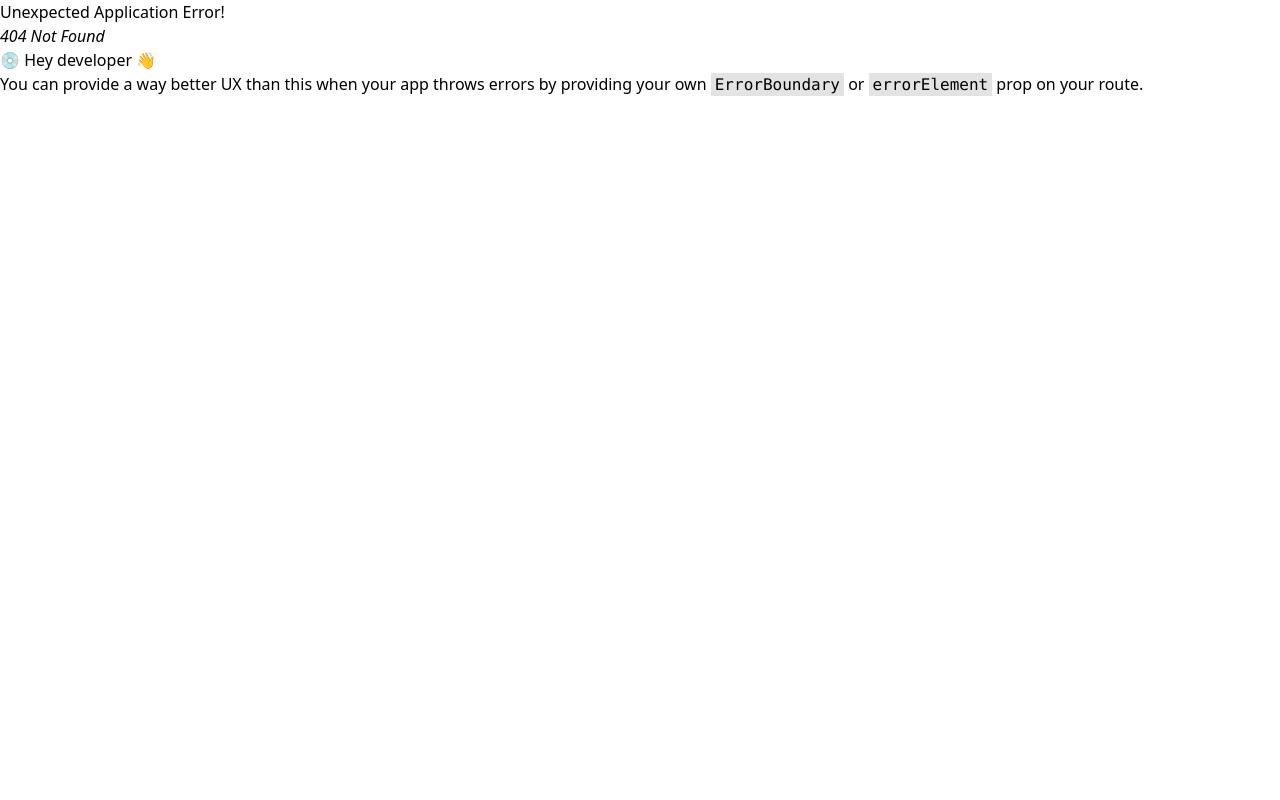
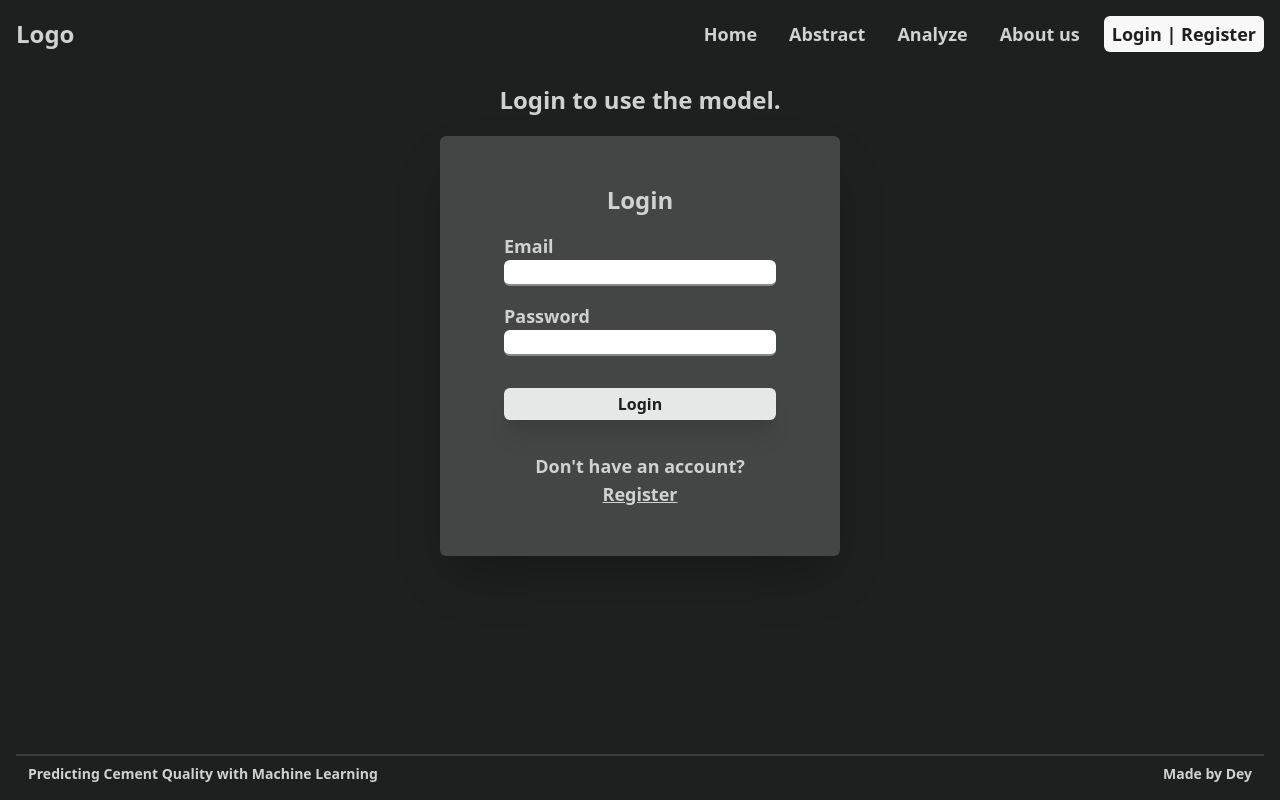
Before and after one commit to Dey11/cement, a React (Vite) app in the folder frontend/: page /login in a window 1280 px wide. Before the commit this address had no page. Built offline with nearby package versions, Linux system fonts and the light colour scheme; no server answers.

Commit message:
Add Analyze page, Register page, and Login page

```diff
--- a/frontend/src/App.tsx
+++ b/frontend/src/App.tsx
@@ -1,9 +1,13 @@
 import { createBrowserRouter, RouterProvider } from "react-router-dom";
+import { RecoilRoot } from "recoil";
 import Home from "./pages/Home";
 import Abstract from "./pages/Abstract";
 import RootLayout from "./layouts/RootLayout";
 import Literature from "./pages/Literature";
 import AboutUs from "./pages/AboutUs";
+import Register from "./pages/Register";
+import Login from "./pages/Login";
+import Analyze from "./pages/Analyze";
 
 const router = createBrowserRouter([
   {
@@ -26,6 +30,18 @@ const router = createBrowserRouter([
         path: "/about",
         element: <AboutUs />,
       },
+      {
+        path: "/register",
+        element: <Register />,
+      },
+      {
+        path: "/login",
+        element: <Login />,
+      },
+      {
+        path: "/analyze",
+        element: <Analyze />,
+      },
     ],
   },
 ]);
@@ -33,7 +49,9 @@ const router = createBrowserRouter([
 function App() {
   return (
     <>
-      <RouterProvider router={router} />
+      <RecoilRoot>
+        <RouterProvider router={router} />
+      </RecoilRoot>
     </>
   );
 }
--- a/frontend/src/components/Header.tsx
+++ b/frontend/src/components/Header.tsx
@@ -1,7 +1,29 @@
-import React from "react";
+import React, { useEffect } from "react";
 import { Link } from "react-router-dom";
+import { useRecoilState } from "recoil";
+import { authState } from "../state/atoms/authState";
+import axios from "axios";
 
 const Header = () => {
+  const [isLoggedInState, setIsLoggedInState] = useRecoilState(authState);
+
+  const checkToken = async () => {
+    const token = localStorage.getItem("token");
+    const response = await axios.post("http://localhost:3000/auth/profile", {
+      token,
+    });
+    // console.log(response.data);
+    setIsLoggedInState({
+      token: null,
+      name: response.data.decode.name,
+      email: response.data.decode.email,
+    });
+  };
+
+  useEffect(() => {
+    checkToken();
+  }, []);
+
   return (
     <div className="mb-8">
       <div className="flex justify-between items-center text-lg font-semibold">
@@ -17,7 +39,7 @@ const Header = () => {
               Abstract
             </div>
           </Link>
-          <Link to="/model">
+          <Link to="/analyze">
             <div className=" hover:bg-[#3c3d3d] px-2 rounded py-1">Analyze</div>
           </Link>
           <Link to="/about">
@@ -26,9 +48,15 @@ const Header = () => {
             </div>
           </Link>
           <Link to="/register">
-            <div className="bg-[#f7f8f7] text-[#1e1f1f] px-2 py-1 rounded-md hover:bg-[#aeb2b2]">
-              Register
-            </div>
+            {isLoggedInState.name ? (
+              <div className="bg-[#f7f8f7] text-[#1e1f1f] px-2 py-1 rounded-md hover:bg-[#aeb2b2]">
+                {isLoggedInState.name}
+              </div>
+            ) : (
+              <div className="bg-[#f7f8f7] text-[#1e1f1f] px-2 py-1 rounded-md hover:bg-[#aeb2b2]">
+                Login | Register
+              </div>
+            )}
           </Link>
         </div>
       </div>
--- /dev/null
+++ b/frontend/src/pages/Analyze.tsx
@@ -0,0 +1,7 @@
+import React from "react";
+
+const Analyze = () => {
+  return <div>Analyze</div>;
+};
+
+export default Analyze;
--- a/frontend/src/pages/Home.tsx
+++ b/frontend/src/pages/Home.tsx
@@ -51,9 +51,9 @@ const Home = () => {
             For more information on our approach towards solving this problem,
             read our{" "}
             <Link to="/literature">
-              <p className="underline underline-offset-4 font-semibold text-lg hover:text-[#aeb2b2] inline">
+              <span className="underline underline-offset-4 font-semibold text-lg hover:text-[#aeb2b2] inline">
                 Literature Review
-              </p>
+              </span>
             </Link>
             .
           </p>
--- /dev/null
+++ b/frontend/src/pages/Login.tsx
@@ -0,0 +1,107 @@
+import React, { useEffect, useState } from "react";
+import axios from "axios";
+import { useRecoilState } from "recoil";
+import { authState } from "../state/atoms/authState";
+import { Link, Navigate } from "react-router-dom";
+
+const Login = () => {
+  const [email, setEmail] = useState("");
+  const [password, setPassword] = useState("");
+  const [err, setErr] = useState(false);
+  const [redirect, setRedirect] = useState(false);
+
+  const [isLoggedInState, setIsLoggedInState] = useRecoilState(authState);
+
+  const handleSubmit = async (e: React.FormEvent<HTMLFormElement>) => {
+    e.preventDefault();
+    try {
+      const response = await axios.post("http://localhost:3000/auth/login", {
+        email,
+        password,
+      });
+
+      // console.log(response);
+      setIsLoggedInState({
+        token: response.data.newToken,
+        name: response.data.name,
+        email: response.data.email,
+      });
+      localStorage.setItem("token", response.data.newToken);
+
+      if (response.status === 200) {
+        setRedirect(true);
+      }
+    } catch (error) {
+      setErr(true);
+      setEmail("");
+      setPassword("");
+      // console.log(error);
+    }
+  };
+
+  useEffect(() => {}, [err]);
+
+  if (redirect) {
+    return <Navigate to={"/"} />;
+  }
+
+  return (
+    <div>
+      <div className="text-2xl font-semibold mb-5 text-center">
+        Login to use the model.
+      </div>
+      <div>
+        <form
+          className="flex flex-col space-y-4 max-w-[400px] mx-auto bg-[#444645] rounded-md shadow-2xl px-16 py-12"
+          onSubmit={handleSubmit}
+        >
+          <div className="font-bold text-2xl text-center">Login</div>
+          <div>
+            <label htmlFor="email" className="text-lg font-semibold">
+              Email
+            </label>
+            <input
+              type="email"
+              id="email"
+              className="w-full border-b-2 border-[#868a89] focus:outline-none rounded-md text-[#3c3d3d] font-semibold px-1"
+              onChange={(e) => setEmail(e.target.value)}
+              value={email}
+            />
+          </div>
+          <div>
+            <label htmlFor="password" className="text-lg font-semibold">
+              Password
+            </label>
+            <input
+              type="password"
+              id="password"
+              className="w-full border-b-2 border-[#868a89] focus:outline-none rounded-md text-[#3c3d3d] font-semibold px-1"
+              onChange={(e) => setPassword(e.target.value)}
+              value={password}
+            />
+          </div>
+          <div className="">
+            <button className="bg-[#e6e7e7] text-[#1e1f1f] py-1 my-4 font-semibold shadow-xl rounded-md hover:bg-[#868a89] min-w-full">
+              Login
+            </button>
+          </div>
+          {err && (
+            <div className="text-center text-lg font-semibold text-red-500">
+              Invalid email or password
+            </div>
+          )}
+          <div>
+            <p className="text-center text-lg font-semibold">
+              Don't have an account?{" "}
+              <Link to="/register">
+                <span className="underline">Register</span>
+              </Link>
+            </p>
+          </div>
+        </form>
+      </div>
+    </div>
+  );
+};
+
+export default Login;
--- /dev/null
+++ b/frontend/src/pages/Register.tsx
@@ -0,0 +1,90 @@
+import React, { useState } from "react";
+import { Link } from "react-router-dom";
+import axios from "axios";
+
+const Register = () => {
+  const [name, setName] = useState("");
+  const [email, setEmail] = useState("");
+  const [password, setPassword] = useState("");
+
+  const handleSubmit = async (e: React.FormEvent<HTMLFormElement>) => {
+    e.preventDefault();
+    try {
+      const response = await axios.post("http://localhost:3000/auth/register", {
+        name,
+        email,
+        password,
+      });
+      // console.log(response);
+    } catch (error) {
+      // console.log(error);
+    }
+  };
+
+  return (
+    <div>
+      <div className="text-2xl font-semibold mb-5 text-center">
+        Register to use the model.
+      </div>
+      <div>
+        <form
+          className="flex flex-col space-y-4 max-w-[400px] mx-auto bg-[#444645] rounded-md shadow-2xl px-16 py-12"
+          onSubmit={handleSubmit}
+        >
+          <div className="font-bold text-2xl text-center">Registration</div>
+          <div>
+            <label htmlFor="name" className="text-lg font-semibold">
+              Name
+            </label>
+            <input
+              type="text"
+              id="name"
+              className="w-full border-b-2 border-[#868a89] focus:outline-none rounded-md text-[#3c3d3d] font-semibold px-1"
+              onChange={(e) => setName(e.target.value)}
+              value={name}
+            />
+          </div>
+          <div>
+            <label htmlFor="email" className="text-lg font-semibold">
+              Email
+            </label>
+            <input
+              type="email"
+              id="email"
+              className="w-full border-b-2 border-[#868a89] focus:outline-none rounded-md text-[#3c3d3d] font-semibold px-1"
+              onChange={(e) => setEmail(e.target.value)}
+              value={email}
+            />
+          </div>
+          <div>
+            <label htmlFor="password" className="text-lg font-semibold">
+              Password
+            </label>
+            <input
+              type="password"
+              id="password"
+              className="w-full border-b-2 border-[#868a89] focus:outline-none rounded-md text-[#3c3d3d] font-semibold px-1"
+              onChange={(e) => setPassword(e.target.value)}
+              value={password}
+            />
+          </div>
+          <div className="">
+            <button className="bg-[#e6e7e7] text-[#1e1f1f] py-1 my-4 font-semibold shadow-xl rounded-md hover:bg-[#868a89] min-w-full">
+              Register
+            </button>
+          </div>
+          <div>
+            <p className="text-center text-lg font-semibold">
+              Already have an account?{" "}
+              <Link to="/login">
+                <span className="inline underline">Login</span>
+              </Link>
+            </p>
+          </div>
+        </form>
+      </div>
+    </div>
+  );
+};
+
+export default Register;
```
